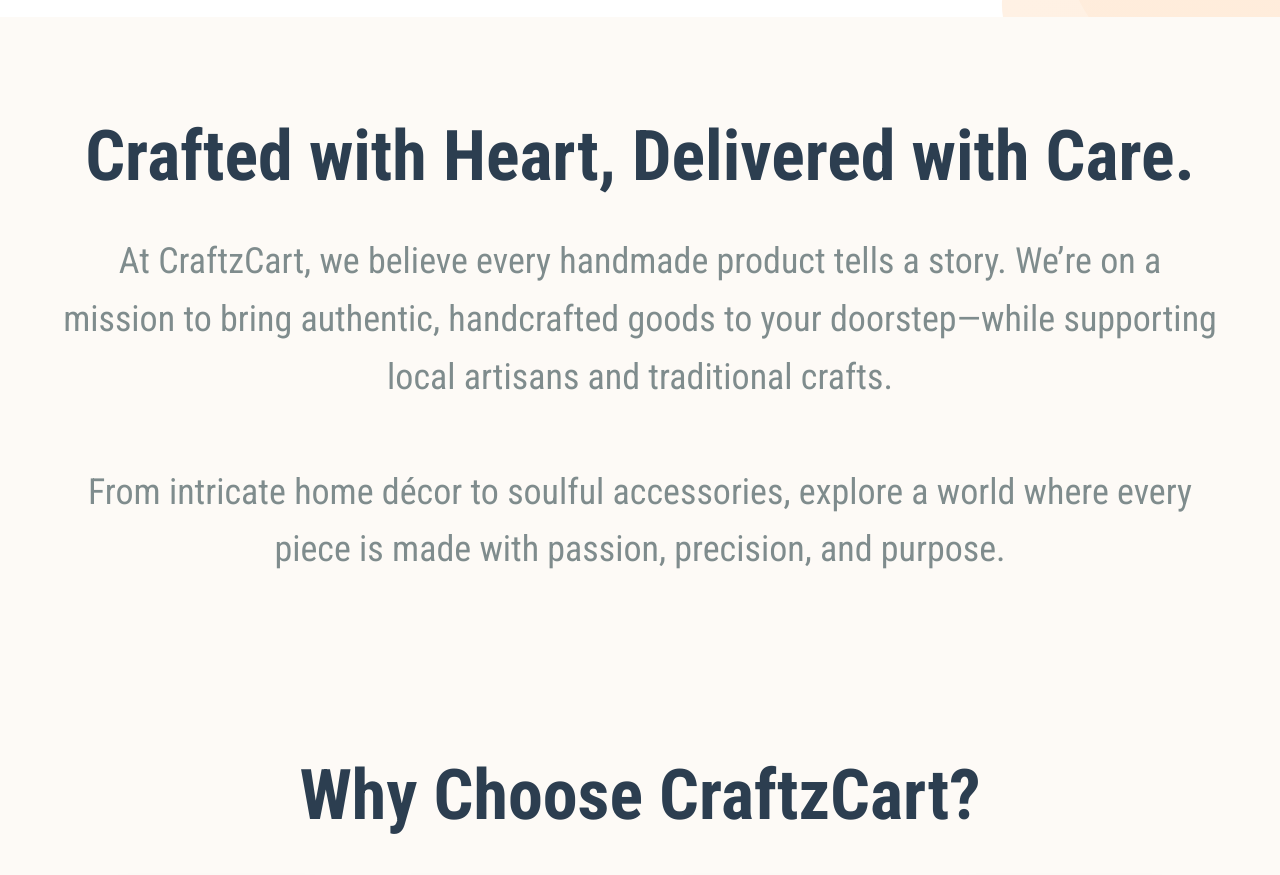
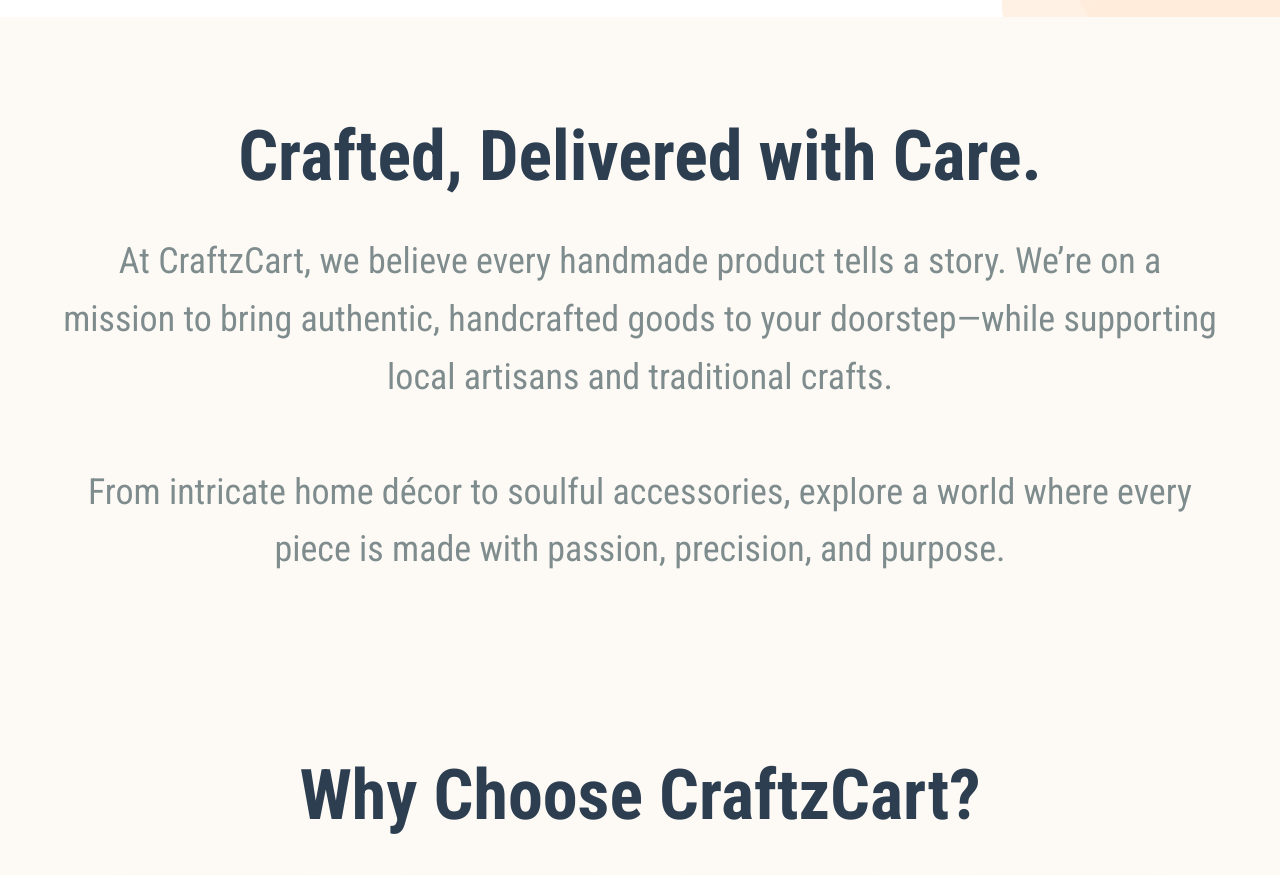
Before and after one commit to Naveennuo/craftzcart, a React (Create React App) app: page /home in a window 1280 px wide. Shown: the part 1235-2110 px from the top of the page. Built offline with nearby package versions, Linux system fonts and the light colour scheme; a web font is replaced by a local one.

Commit message:
Apply edits from Vercel

```diff
--- a/src/Components/CraftedWith/CraftedWith.jsx
+++ b/src/Components/CraftedWith/CraftedWith.jsx
@@ -4,7 +4,7 @@
 const CraftedWith = () => {
   return (
     <section className="crafted-with">
-      <h1 className="crafted-with-heading">Crafted with Heart, Delivered with Care.</h1>
+      <h1 className="crafted-with-heading">Crafted, Delivered with Care.</h1>
       <p className="crafted-with-subheading">
   At CraftzCart, we believe every handmade product tells a story. We’re on a mission to bring authentic, handcrafted goods to your doorstep—while supporting local artisans and traditional crafts.
   <br /><br />
```
